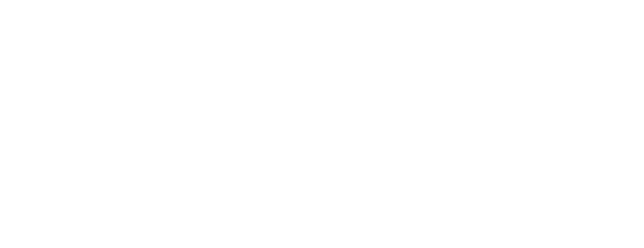
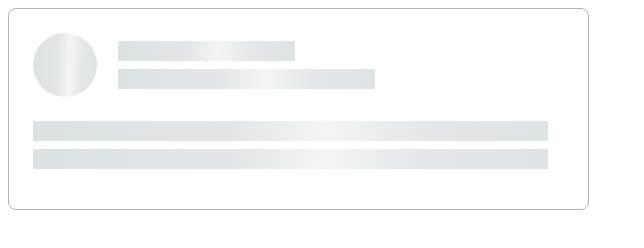
Before and after one commit to js-tasks-ru/htmlcss-20210708_anastasy-d, a website: page 04-lection2/02-skeleton/index.html in a window 1280 px wide. Shown: the whole page, without its empty margins (0-644 px from the left). Drawn offline with Linux system fonts and the light colour scheme.

Commit message:
Implement skeleton

```diff
--- a/04-lection2/02-skeleton/index.html
+++ b/04-lection2/02-skeleton/index.html
@@ -1,11 +1,23 @@
 <!DOCTYPE html>
 <!-- Страница со скелетоном -->
 <html lang="ru">
-    <head>
-        <link rel="stylesheet" href="../../assets/css/main.css">
-        <link rel="stylesheet" href="./skeleton.css">
-    </head>
-    <body>
-
-    </body>
+  <head>
+    <link rel="stylesheet" href="../../assets/css/main.css" />
+    <link rel="stylesheet" href="./skeleton.css" />
+  </head>
+  <body>
+      <div class="skeleton">
+          <div class="skeleton__header">
+            <div class="skeleton__circle"></div>
+            <div class="skeleton__header-element-container">
+                <div class="skeleton__element skeleton__element_small"></div>
+                <div class="skeleton__element skeleton__element_medium"></div>
+            </div>
+          </div>
+          <div class="skeleton__element-container">
+            <div class="skeleton__element skeleton__element_long"></div>
+            <div class="skeleton__element skeleton__element_long"></div>
+          </div>
+      </div>
+  </body>
 </html>
--- a/04-lection2/02-skeleton/skeleton.css
+++ b/04-lection2/02-skeleton/skeleton.css
@@ -0,0 +1,57 @@
+.skeleton {
+  width: fit-content;
+  height: fit-content;
+  border: 1px solid #acb5bd;
+  box-sizing: border-box;
+  border-radius: 8px;
+}
+
+.skeleton__header {
+    display: flex;
+    flex-direction: row;
+    margin: 24px;
+    gap: 16px
+
+}
+.skeleton__header-element-container {
+    display: flex;
+    flex-wrap: wrap;
+    align-self: flex-end;
+    margin-left: 5px;
+    flex-direction: column;
+}
+
+.skeleton__element-container {
+    display: flex;
+    flex-wrap: wrap;
+    align-self: flex-end;
+    flex-direction: column;
+    margin: 0 40px 32px 24px;
+}
+
+.skeleton__circle {
+    display: inline-block;
+    width: 64px;
+    height: 64px;
+    background: linear-gradient(92.51deg, #DDE2E5 6.44%, #E2E6E8 38.47%, #F3F5F5 56.48%, #E3E7EA 77.5%, #DDE2E5 102.52%);
+    border-radius: 50%;
+}
+
+.skeleton__element {
+    height: 20px;
+    margin-bottom: 8px;
+    background: linear-gradient(92.51deg, #DDE2E5 6.44%, #E2E6E8 38.47%, #F3F5F5 56.48%, #E3E7EA 77.5%, #DDE2E5 102.52%);
+    flex-wrap: wrap;
+}
+
+.skeleton__element_long {
+    width: 515px;
+}
+
+.skeleton__element_medium {
+    width: 257px;
+}
+
+.skeleton__element_small {
+    width: 177px;
+}
```
